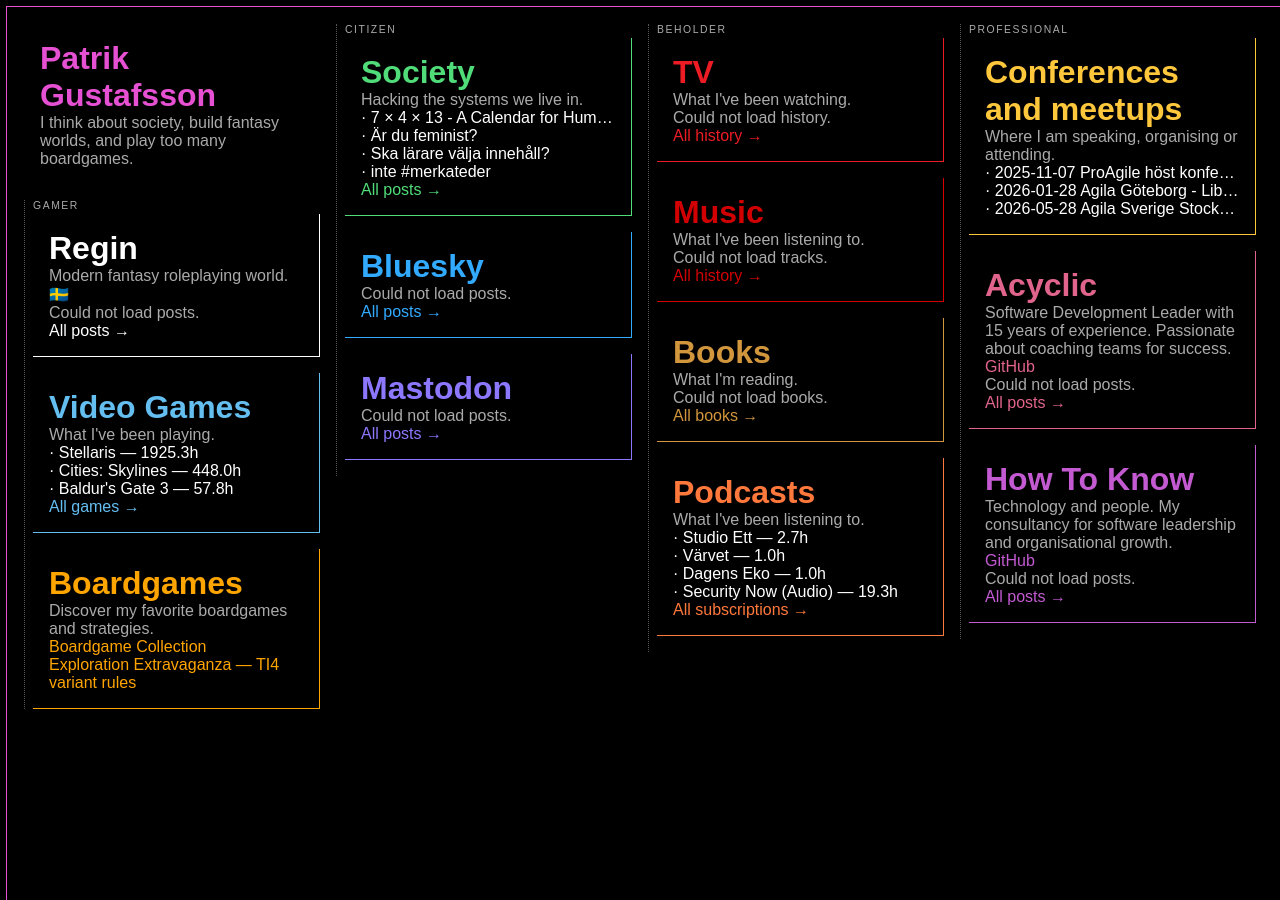
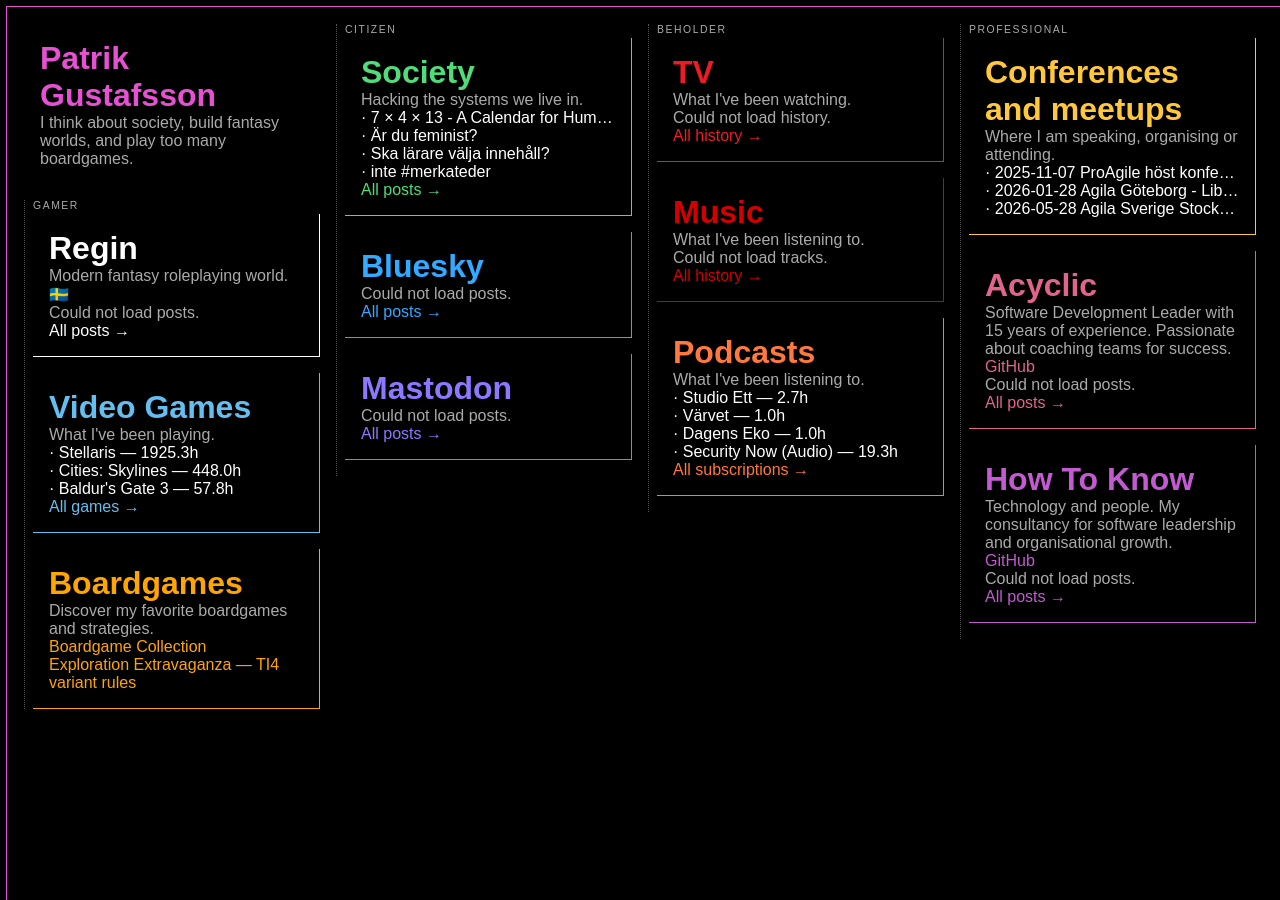
Before and after one commit to paven/paven.github.com, a Jekyll site: the page built from index.html, in a window 1280 px wide. Built offline with Jekyll 4.4.1, drawn with Linux system fonts in a browser that asks for light colours; some of the changed lines change nothing that is shown.

Commit message:
Replace books JS fetch with GitHub Action workflow

```diff
--- a/index.html
+++ b/index.html
@@ -205,12 +205,18 @@
         <div class="posts" id="lastfm-posts"><span style="color:#aaa">Loading...</span></div>
         <a href="https://www.last.fm/user/Paven/listening-report">All history &rarr;</a>
     </div>
+    {% if site.data.books %}
     <div id="books" class="column">
         <h1><a href="https://ramblingreaders.org/user/acyclic" rel="me">Books</a></h1>
-        <p>What I'm reading.</p>
-        <div class="posts" id="books-posts"><span style="color:#aaa">Loading...</span></div>
-        <a href="https://ramblingreaders.org/user/acyclic/books/reading">All books &rarr;</a>
+        <p>What I've been reading.</p>
+        <div class="posts">
+        {% for book in site.data.books %}
+        <a href="{{ book.url }}">{{ book.title }}</a>
+        {% endfor %}
+        </div>
+        <a href="https://ramblingreaders.org/user/acyclic/books/read">All books &rarr;</a>
     </div>
+    {% endif %}
     {% if site.data.podcasts %}
     <div id="podcasts" class="column">
         <h1><a href="https://gpodder.net/user/paven" rel="me">Podcasts</a></h1>
@@ -279,27 +285,6 @@
 loadAtomFeed('https://acyclic.eu/atom.xml', 'acyclic-posts');
 loadAtomFeed('https://howtoknow.se/atom.xml', 'howtoknow-posts');
 loadAtomFeed('https://regin.mumma.nu/atom.xml', 'regin-posts');
-</script>
-<script>
-fetch('https://ramblingreaders.org/user/acyclic/books/reading/rss')
-    .then(r => r.text())
-    .then(text => {
-        const xml = new DOMParser().parseFromString(text, 'text/xml');
-        const items = Array.from(xml.querySelectorAll('item')).slice(0, 3);
-        const container = document.getElementById('books-posts');
-        container.innerHTML = '';
-        items.forEach(item => {
-            const title = item.querySelector('title').textContent;
-            const link = item.querySelector('link').nextSibling.textContent.trim();
-            const a = document.createElement('a');
-            a.href = link;
-            a.textContent = title;
-            container.appendChild(a);
-            container.appendChild(document.createElement('br'));
-        });
-        if (!items.length) container.textContent = 'No books found.';
-    })
-    .catch(() => { document.getElementById('books-posts').textContent = 'Could not load books.'; });
 </script>
 <script>
 fetch('https://public.api.bsky.app/xrpc/app.bsky.feed.getAuthorFeed?actor=acyclic.eu&limit=3')
```
Also changed, not shown: .github/workflows/fetch-books.yml (added).
